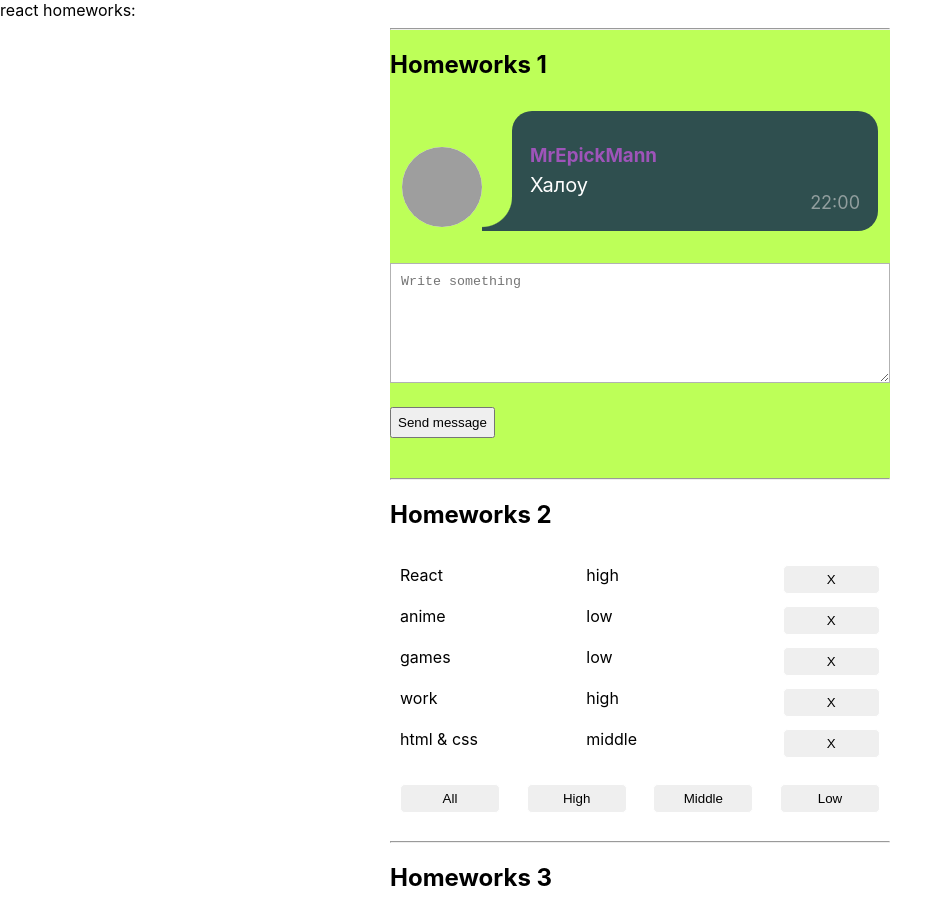
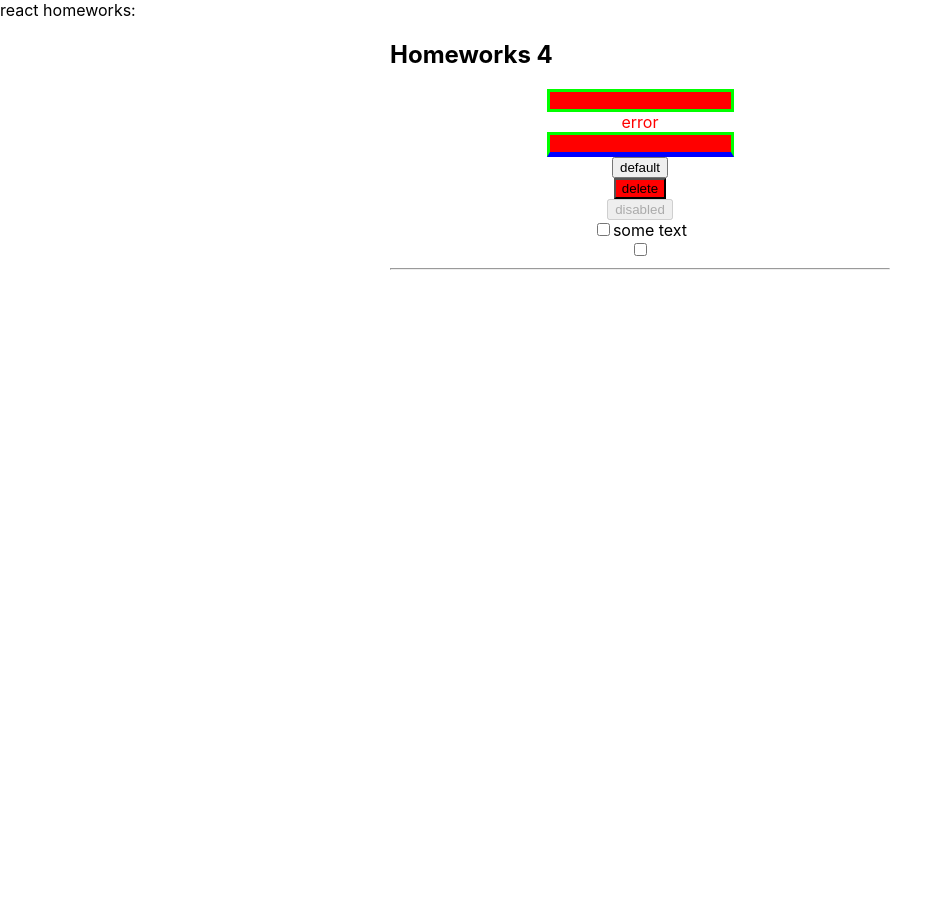
Before and after one commit to aivan3d66/tasksFromIgnat, a React (Create React App) app in the folder my-app/: page / in a window 1280 px wide. Shown: the top 909 px of the page, without its empty margins (0-952 px from the left). After the commit the page ends 800 px from the top, so only its background shows below. Built offline with nearby package versions, Linux system fonts and the light colour scheme; grey boxes are pictures that could not be loaded.

Commit message:
add code commenting

```diff
--- a/my-app/src/p1-main/m1-ui/u1-app/App.tsx
+++ b/my-app/src/p1-main/m1-ui/u1-app/App.tsx
@@ -1,8 +1,8 @@
 import React from 'react'
 import s from './App.module.css'
-import HW1 from '../../../p2-homeworks/h1/HW1'
-import HW2 from '../../../p2-homeworks/h2/HW2'
-import HW3 from '../../../p2-homeworks/h3/HW3'
+// import HW1 from '../../../p2-homeworks/h1/HW1'
+// import HW2 from '../../../p2-homeworks/h2/HW2'
+// import HW3 from '../../../p2-homeworks/h3/HW3'
 import HW4 from '../../../p2-homeworks/h4/HW4'
 
 
@@ -10,9 +10,9 @@ function App() {
     return (
         <div className={s.App}>
             <div>react homeworks:</div>
-            <HW1/>
-            <HW2/>
-            <HW3/>
+            {/*<HW1/>*/}
+            {/*<HW2/>*/}
+            {/*<HW3/>*/}
             <HW4/>
             {/*<HW5/>*/}
         </div>
```
